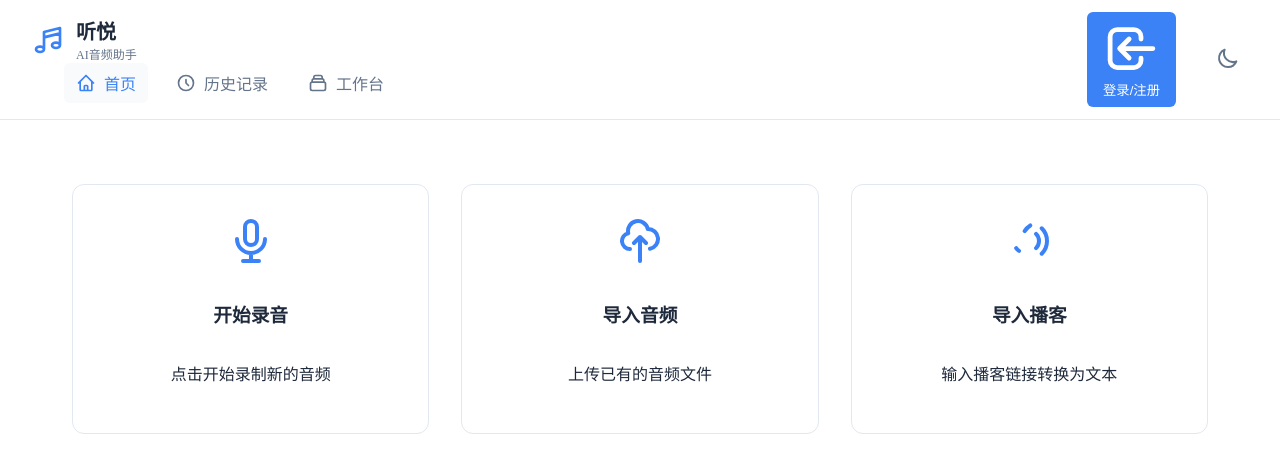
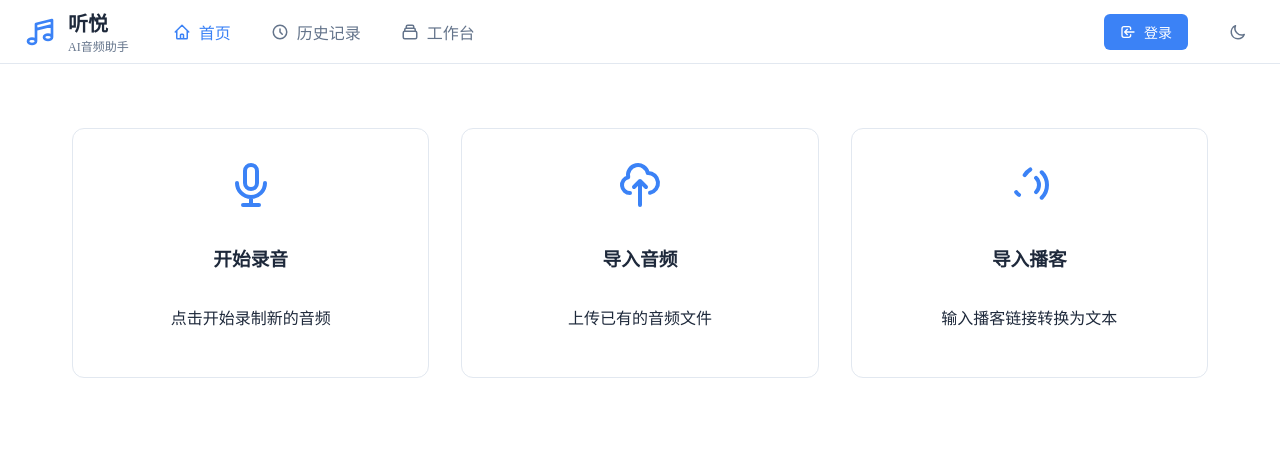
Before and after one commit to Graypigeonhgh/audscript, a Vue app: page / in a window 1280 px wide. Shown: the top 472 px of the page. Built offline with nearby package versions, Linux system fonts and the light colour scheme.

Commit message:
修复菜单栏布局问题

```diff
--- a/src/App.vue
+++ b/src/App.vue
@@ -78,11 +78,11 @@
             <svg class="btn-icon" viewBox="0 0 24 24" fill="none" stroke="currentColor">
               <path stroke-linecap="round" stroke-linejoin="round" stroke-width="2" d="M11 16l-4-4m0 0l4-4m-4 4h14m-5 4v1a3 3 0 01-3 3H6a3 3 0 01-3-3V7a3 3 0 013-3h7a3 3 0 013 3v1"/>
             </svg>
-            <span>登录/注册</span>
+            登录
           </button>
         </div>
 
-        <button class="theme-toggle" @click="toggleTheme" :title="theme === 'dark' ? '切换到明亮模式' : '切换到暗黑模式'">
+        <button class="theme-btn" @click="toggleTheme">
           <svg v-if="theme === 'dark'" class="theme-icon" viewBox="0 0 24 24" fill="none" stroke="currentColor">
             <path stroke-linecap="round" stroke-linejoin="round" stroke-width="2" d="M12 3v1m0 16v1m9-9h-1M4 12H3m15.364 6.364l-.707-.707M6.343 6.343l-.707-.707m12.728 0l-.707.707M6.343 17.657l-.707.707M16 12a4 4 0 11-8 0 4 4 0 018 0z"/>
           </svg>
@@ -271,13 +271,19 @@ const handlePodcastImport = (podcastData) => {
   display: flex;
   justify-content: space-between;
   align-items: center;
-  padding: 0.75rem 2rem;
+  padding: 0.5rem 1.5rem;
   background: var(--primary-bg);
   border-bottom: 1px solid var(--border-color);
   position: sticky;
   top: 0;
   z-index: 100;
   backdrop-filter: blur(8px);
+}
+
+.nav-left {
+  display: flex;
+  align-items: center;
+  gap: 2rem;
 }
 
 .logo {
@@ -292,12 +298,7 @@ const handlePodcastImport = (podcastData) => {
   color: var(--accent-color);
 }
 
-.logo-text {
-  display: flex;
-  flex-direction: column;
-}
-
-.logo h1 {
+.logo-text h1 {
   font-size: 1.25rem;
   margin: 0;
   font-weight: 600;
@@ -311,7 +312,6 @@ const handlePodcastImport = (podcastData) => {
 .main-menu {
   display: flex;
   gap: 1rem;
-  margin-left: 2rem;
 }
 
 .menu-item {
@@ -325,39 +325,19 @@ const handlePodcastImport = (podcastData) => {
   transition: all 0.3s;
 }
 
-.menu-icon {
-  width: 20px;
-  height: 20px;
-}
-
 .menu-item:hover {
   color: var(--primary-text);
-  background: var(--secondary-bg);
+  background: var(--hover-bg);
 }
 
 .menu-item.active {
   color: var(--accent-color);
-  background: var(--secondary-bg);
+  background: var(--active-bg);
 }
 
-.theme-toggle {
-  background: none;
-  border: none;
-  padding: 0.5rem;
-  color: var(--secondary-text);
-  cursor: pointer;
-  border-radius: 6px;
-  transition: all 0.3s;
-}
-
-.theme-icon {
-  width: 24px;
-  height: 24px;
-}
-
-.theme-toggle:hover {
-  color: var(--primary-text);
-  background: var(--secondary-bg);
+.menu-icon {
+  width: 18px;
+  height: 18px;
 }
 
 .nav-right {
@@ -366,76 +346,85 @@ const handlePodcastImport = (podcastData) => {
   gap: 1rem;
 }
 
+.login-btn {
+  display: flex;
+  align-items: center;
+  gap: 0.5rem;
+  padding: 0.5rem 1rem;
+  background: var(--accent-color);
+  color: white;
+  border: none;
+  border-radius: 6px;
+  font-size: 0.875rem;
+  cursor: pointer;
+  transition: all 0.3s;
+}
+
+.login-btn:hover {
+  transform: translateY(-1px);
+  box-shadow: var(--hover-shadow);
+}
+
+.btn-icon {
+  width: 16px;
+  height: 16px;
+}
+
+.theme-btn {
+  display: flex;
+  align-items: center;
+  justify-content: center;
+  width: 36px;
+  height: 36px;
+  padding: 0;
+  background: var(--hover-bg);
+  border: none;
+  border-radius: 6px;
+  color: var(--secondary-text);
+  cursor: pointer;
+  transition: all 0.3s;
+}
+
+.theme-btn:hover {
+  color: var(--primary-text);
+  background: var(--active-bg);
+}
+
+.theme-icon {
+  width: 18px;
+  height: 18px;
+}
+
 .user-menu-trigger {
   display: flex;
   align-items: center;
-  gap: 0.5rem;
+  gap: 0.75rem;
+  padding: 0.375rem 0.75rem;
+  border-radius: 6px;
   cursor: pointer;
-  padding: 0.5rem;
-  border-radius: 6px;
   transition: all 0.3s;
 }
 
 .user-menu-trigger:hover {
-  background: var(--secondary-bg);
+  background: var(--hover-bg);
+}
+
+.username {
+  font-size: 0.875rem;
+  color: var(--primary-text);
 }
 
 .avatar {
-  width: 32px;
-  height: 32px;
-  border-radius: 50%;
-  background: var(--accent-color);
-  color: white;
   display: flex;
   align-items: center;
   justify-content: center;
-  font-weight: bold;
-}
-
-.user-dropdown {
-  position: absolute;
-  top: 100%;
-  right: 1rem;
-  width: 200px;
-  background: var(--primary-bg);
-  border: 1px solid var(--border-color);
-  border-radius: 8px;
-  box-shadow: var(--card-shadow);
-  margin-top: 0.5rem;
-  overflow: hidden;
-}
-
-.dropdown-header {
-  padding: 1rem;
-  border-bottom: 1px solid var(--border-color);
-}
-
-.dropdown-items {
-  padding: 0.5rem 0;
-}
-
-.dropdown-item {
-  display: flex;
-  align-items: center;
-  gap: 0.5rem;
-  padding: 0.75rem 1rem;
-  color: var(--primary-text);
-  text-decoration: none;
-  transition: all 0.3s;
-}
-
-.dropdown-item:hover {
-  background: var(--secondary-bg);
-}
-
-.dropdown-divider {
-  height: 1px;
-  background: var(--border-color);
-  margin: 0.5rem 0;
-}
-
-.logout {
-  color: #ef4444;
+  width: 32px;
+  height: 32px;
+  background: var(--accent-color);
+  color: white;
+  border-radius: 50%;
+  font-size: 0.875rem;
+  font-weight: 500;
 }
 
 .action-cards {
```
